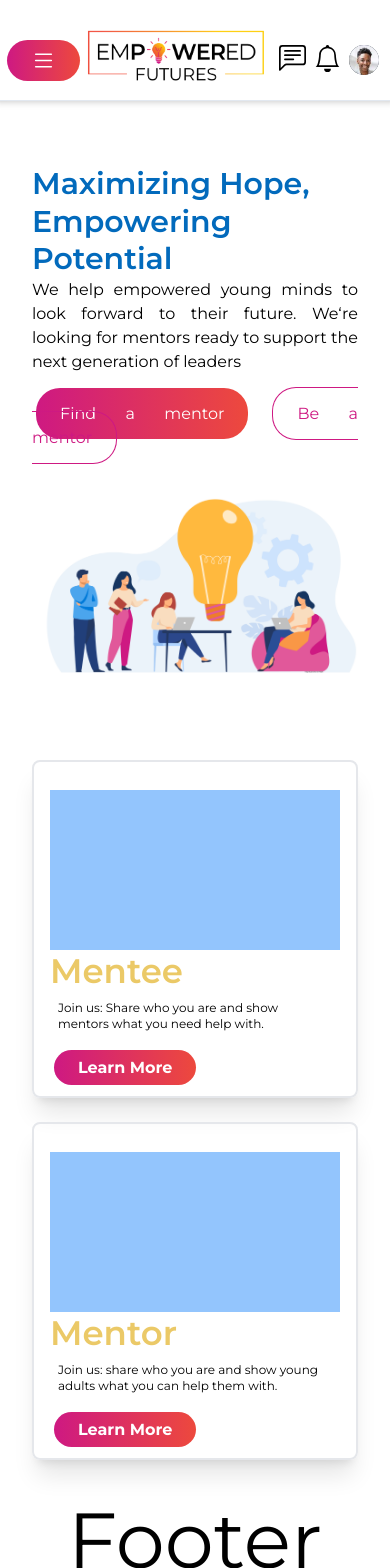
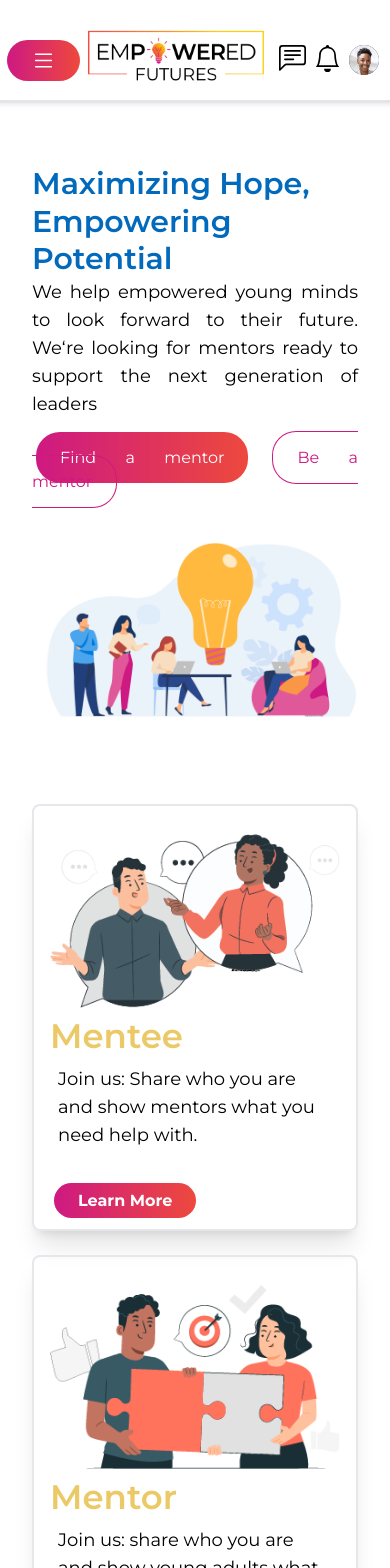
Before and after one commit to JasonXB/EF_Clone, a Next.js app: page / in a window 390 px wide. Shown: the top 1568 px of the page. Built offline with nearby package versions, Linux system fonts and the light colour scheme; what tw-elements would draw is missing.

Commit message:
card graphics added

```diff
--- a/pages/index.tsx
+++ b/pages/index.tsx
@@ -1,7 +1,8 @@
 import type { NextPage } from 'next';
 import HomePageBanner from '../src/components/homepage/ HomePageBanner';
 import ReusableCards from '../src/components/homepage/ReusableCards';
-
+import mentorGraphic from '../src/assets/mentorImageHomePage.png';
+import menteeGraphic from '../src/assets/menteeImageHomePage.png';
 import Layout from '../src/components/Layout';
 
 const ReusableCardData = [
@@ -12,7 +13,7 @@ const ReusableCardData = [
       'Join us: Share who you are and show mentors what you need help with.',
     buttonText: 'Learn More',
     buttonLink: '/',
-    img: '',
+    img: menteeGraphic,
     imgAlt: 'two people chatting in speech bubbles',
   },
   {
@@ -21,7 +22,7 @@ const ReusableCardData = [
       'Join us: share who you are and show young adults what you can help them with.',
     buttonText: 'Learn More',
     buttonLink: '/',
-    img: '',
+    img: mentorGraphic,
     imgAlt: 'two people connected puzzle pieces together.',
   },
 ];
--- a/src/components/homepage/ HomePageBanner.tsx
+++ b/src/components/homepage/ HomePageBanner.tsx
@@ -10,7 +10,7 @@ const HomePageBanner = () => (
       <h1 className="text-3xl font-semibold leading-tight sm:text-5xl text-primary-1 lg:text-6xl">
         Maximizing Hope, <br /> Empowering Potential
       </h1>
-      <p className="ss:w-9/12 ss:py-4 md:text-xl">
+      <p className="text-lg ss:w-9/12 ss:py-4 md:text-xl">
         We help empowered young minds to look forward to their future.
         We&lsquo;re looking for mentors ready to support the next generation of
         leaders
--- a/src/components/homepage/ReusableCards.tsx
+++ b/src/components/homepage/ReusableCards.tsx
@@ -1,4 +1,4 @@
-import Image from 'next/image';
+import Image, { StaticImageData } from 'next/image';
 import Link from 'next/link';
 import { buttonVariants } from '../buttons/reusable-buttons';
 
@@ -7,7 +7,7 @@ interface ReusableCardsProps {
   paragraph: string;
   buttonText: string;
   buttonLink: string;
-  img: string;
+  img: StaticImageData;
   imgAlt: string;
 }
 
@@ -20,19 +20,19 @@ const ReusableCards = ({
   imgAlt,
 }: ReusableCardsProps) => {
   return (
-    <div className="flex flex-col-reverse w-full p-4 space-y-3 border-2 rounded-lg shadow-xl ss:flex-row">
+    <div className="flex flex-col-reverse w-full p-4 space-y-3 border-2 rounded-lg shadow-xl min-h-[260px] ss:flex-row">
       <div className="w-full ss:w-1/2">
         <h4 className="font-semibold text-quad-2">{title}</h4>
-        <p className="p-2 text-xs h-1/2">{paragraph}</p>
-        <span className="block pt-4">
+        <p className="p-2 text-lg h-1/2">{paragraph}</p>
+        <span className="block pt-4 mt-4">
           <Link href={buttonLink}>
             <a className={buttonVariants.primary}>{buttonText}</a>
           </Link>
         </span>
       </div>
-      <div className="w-full h-40 bg-blue-300 ss:w-1/2">
+      <div className="mx-auto xl:ml-20 w-fit ss:w-1/2">
         {/**place holder blue, missing graphics */}
-        {/* <Image src={img} alt={imgAlt} /> */}
+        <Image src={img} alt={imgAlt} />
       </div>
     </div>
   );
```
